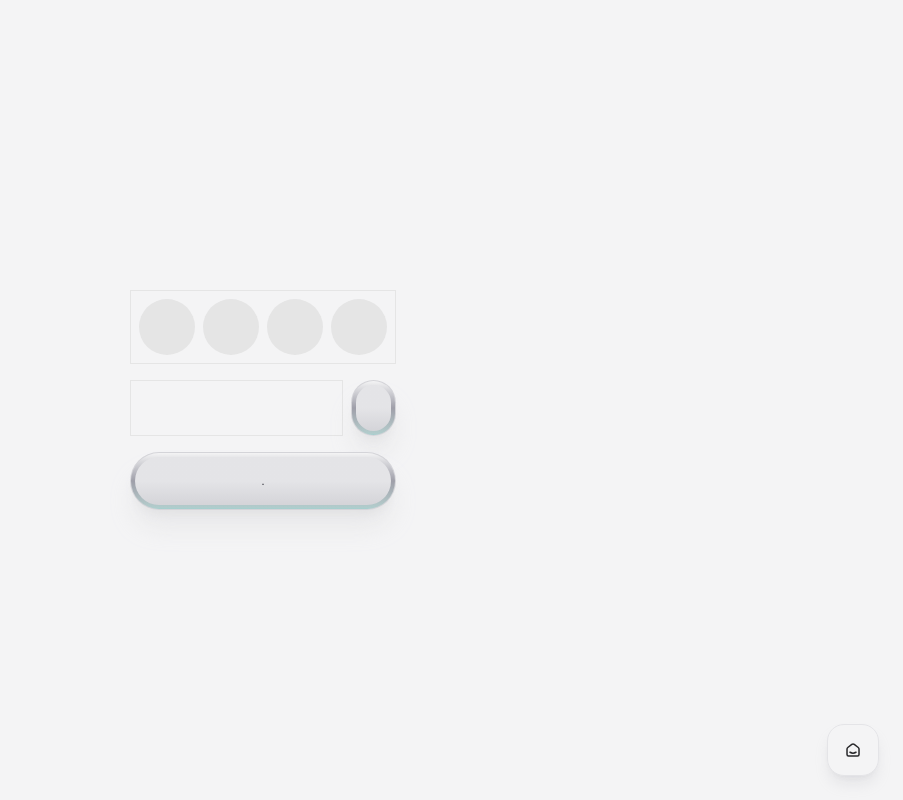
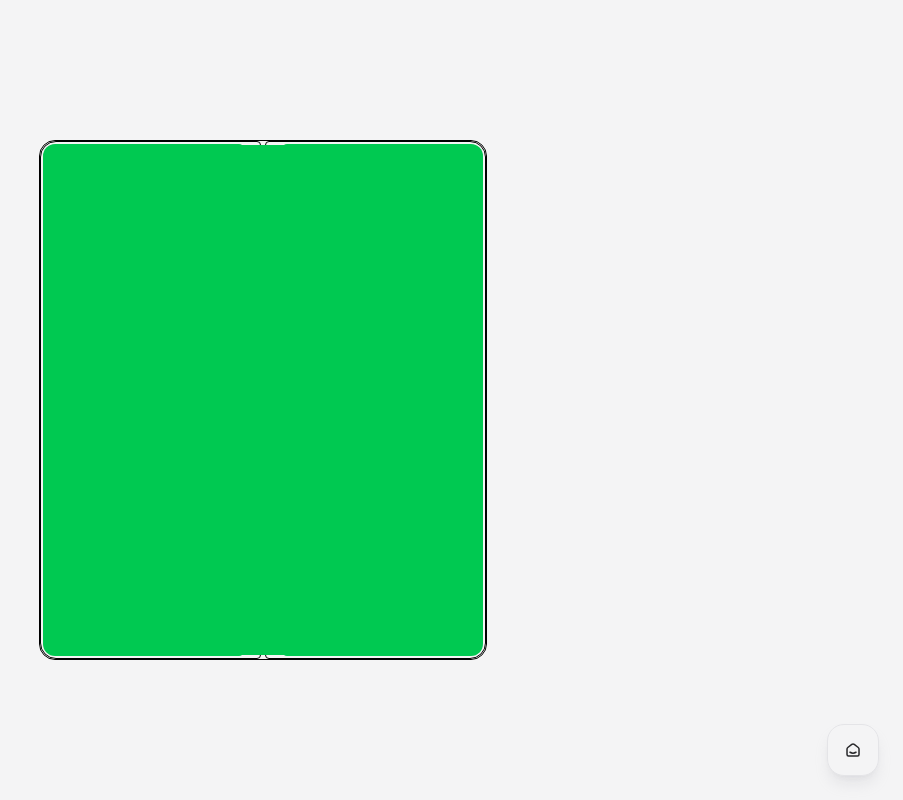
Before and after one commit to fwedwicc/fmDump, a React (Vite) app: page /canvas in a window 1280 px wide. Shown: the whole page, without its empty margins (377-1280 px from the left). Built offline with nearby package versions, Linux system fonts and the light colour scheme; a web font is replaced by a local one.

Commit message:
progress for gardening UI

```diff
--- a/src/pages/Canvas.jsx
+++ b/src/pages/Canvas.jsx
@@ -15,35 +15,16 @@ const Canvas = () => {
       className='relative h-screen overflow-hidden grid place-content-center'
     >
       {/* ------------------------ PLAYGROUND ------------------------ */}
-      <div className='grid grid-cols-3 gap-4 min-w-[10rem]'>
-        {/* Balls */}
-        <div className='w-full border border-neutral-200 col-span-full grid grid-cols-4 place-content-center gap-2 p-2'>
-          <div className='size-14 rounded-full bg-neutral-200'></div>
-          <div className='size-14 rounded-full bg-neutral-200'></div>
-          <div className='size-14 rounded-full bg-neutral-200'></div>
-          <div className='size-14 rounded-full bg-neutral-200'></div>
+      <div className='relative grid grid-cols-2 gap-1 w-full min-w-md h-130 border rounded-2xl overflow-hidden'>
+        <div className='flex justify-start size-full border rounded-l-2xl py-0.5 pl-0.5 rounded-r-sm'>
+          <div className='h-full bg-green-500 rounded-l-xl rounded-r-sm w-50'></div>
         </div>
-        <div className='col-span-full flex item-center gap-2'>
-          {/* Locked/Unlock */}
-          <div className='col-span-3 border border-neutral-200 h-14 w-full'>
-
-          </div>
-          {/* Message Button */}
-          <button className='flex-nowrap size-14 p-[1px] bg-gradient-to-b from-zinc-300 to-zinc-300 rounded-full shadow-xl shadow-zinc-300/40'>
-            <div className='size-full p-1 rounded-full bg-gradient-to-b from-zinc-100 via-zinc-400 to-teal-500/20'>
-              <div className='size-full flex items-center justify-center bg-gradient-to-b from-zinc-200 via-zinc-200 to-zinc-300 rounded-full'>
-              </div>
-            </div>
-          </button>
+        <div className='flex justify-end size-full border rounded-r-2xl py-0.5 pr-0.5 rounded-l-sm'>
+          <div className='h-full bg-green-500 rounded-r-xl rounded-l-sm w-50'></div>
         </div>
-        {/* Generate Button */}
-        <button className='col-span-full p-[1px] bg-gradient-to-b from-zinc-300 to-zinc-300 rounded-full shadow-xl shadow-zinc-300/40'>
-          <div className='p-1 rounded-full bg-gradient-to-b from-zinc-100 via-zinc-400 to-teal-500/20'>
-            <div className='w-full py-4 flex items-center justify-center bg-gradient-to-b from-zinc-200 via-zinc-200 to-zinc-300 rounded-full'>
-              <p>.</p>
-            </div>
-          </div>
-        </button>
+        <div className='absolute w-full h-full p-1'>
+          <div className='size-full bg-green-500 rounded-xl'></div>
+        </div>
       </div>
       {/* ------------------------ // PLAYGROUND ------------------------ */}
       {/* IGNORE: Back Button */}
```
